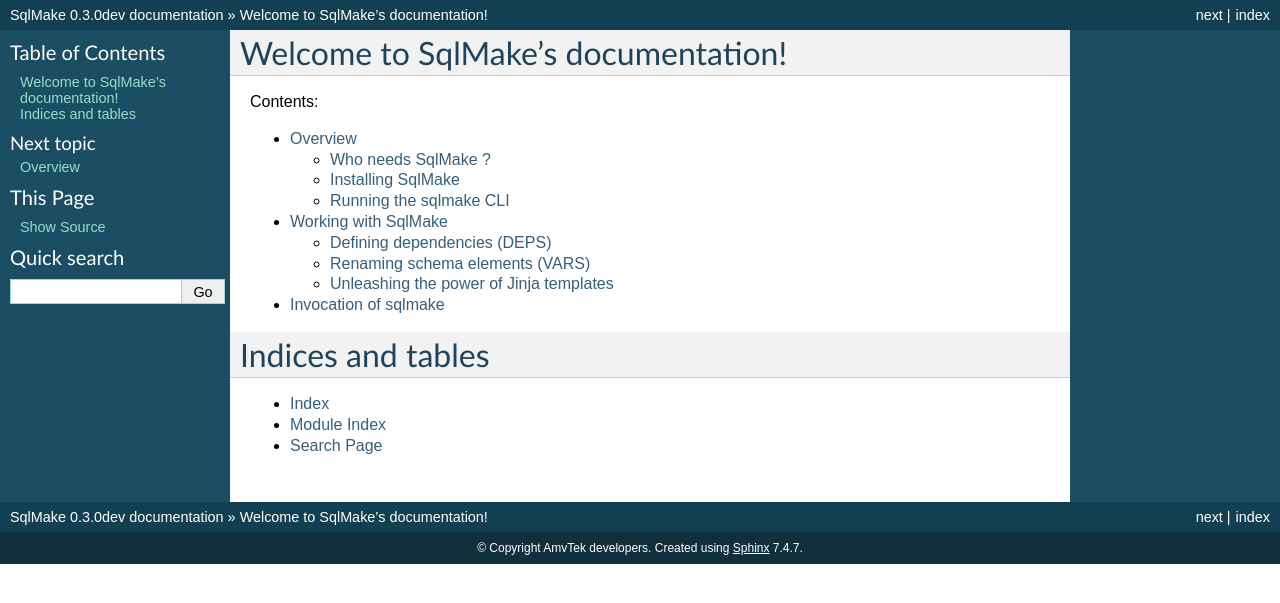
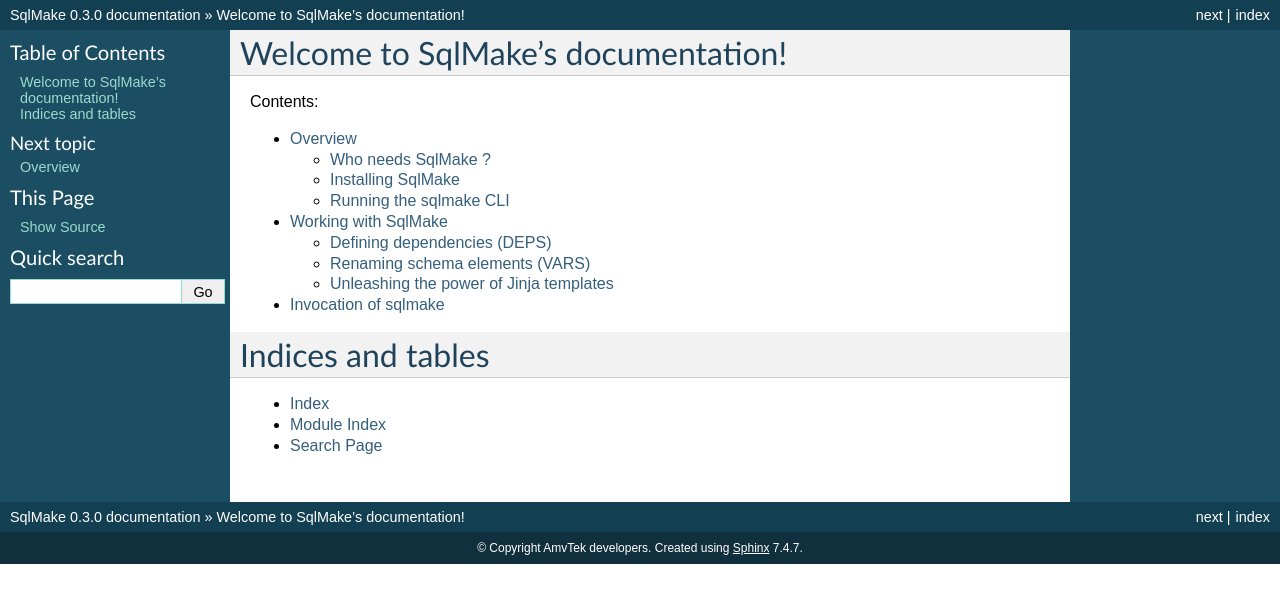
Before and after one commit to amvtek/SqlMake, a Sphinx documentation site: the page built from docs/index.rst, in a window 1280 px wide. Shown: the top 603 px of the page. Built offline with Sphinx 7.4.7, drawn with Linux system fonts in a browser that asks for light colours.

Commit message:
ajusting docs version

```diff
--- a/docs/conf.py
+++ b/docs/conf.py
@@ -22,8 +22,8 @@
 author = 'AmvTek developers'
 
 # The full version, including alpha/beta/rc tags
-version = '0.3.0 '
-release = '0.3.0dev '
+version = '0.3.0'
+release = '0.3.0'
 
 
 # -- General configuration ---------------------------------------------------
```
